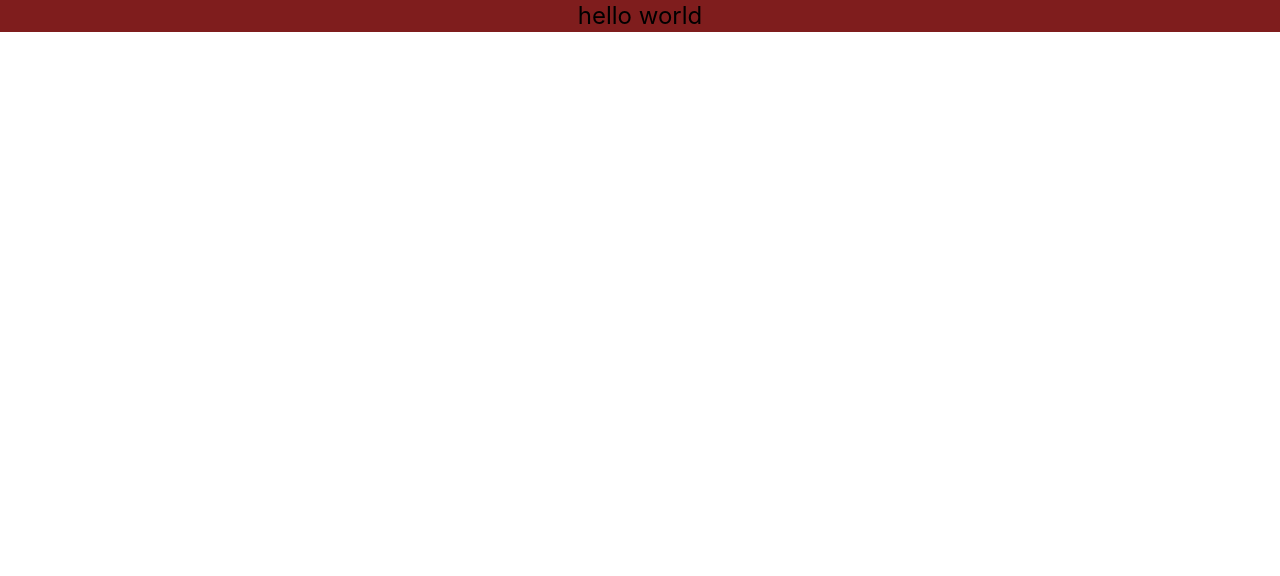
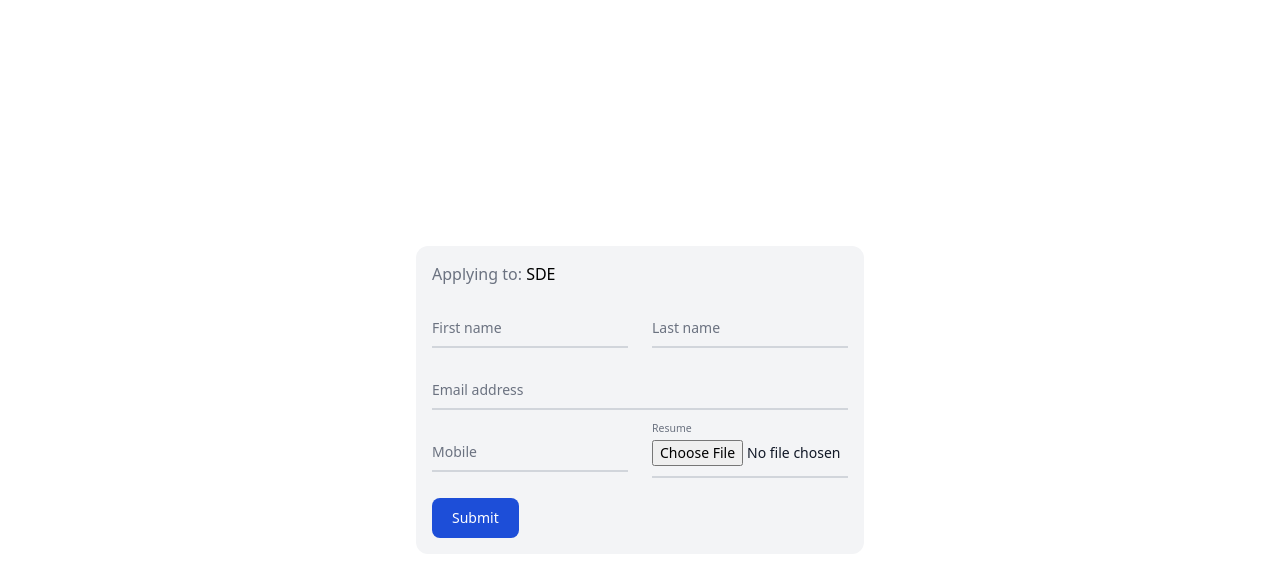
Before and after one commit to yogeshsingh2672000/job-board, a React (Create React App) app: page / in a window 1280 px wide. Shown: the top 576 px of the page. Built offline with nearby package versions, Linux system fonts and the light colour scheme.

Commit message:
add job appy form

```diff
--- a/src/App.css
+++ b/src/App.css
@@ -1,38 +1,3 @@
 .App {
-  text-align: center;
+  padding: 10px;
 }
-
-.App-logo {
-  height: 40vmin;
-  pointer-events: none;
-}
-
-@media (prefers-reduced-motion: no-preference) {
-  .App-logo {
-    animation: App-logo-spin infinite 20s linear;
-  }
-}
-
-.App-header {
-  background-color: #282c34;
-  min-height: 100vh;
-  display: flex;
-  flex-direction: column;
-  align-items: center;
-  justify-content: center;
-  font-size: calc(10px + 2vmin);
-  color: white;
-}
-
-.App-link {
-  color: #61dafb;
-}
-
-@keyframes App-logo-spin {
-  from {
-    transform: rotate(0deg);
-  }
-  to {
-    transform: rotate(360deg);
-  }
-}
--- a/src/App.tsx
+++ b/src/App.tsx
@@ -1,11 +1,12 @@
 import React from "react";
 import logo from "./logo.svg";
 import "./App.css";
+import Layout from "./layout/Layout";
 
 function App() {
   return (
-    <div className="App">
-      <p className="bg-red-900 text-2xl">hello world</p>
+    <div className="App h-screen">
+      <Layout />
     </div>
   );
 }
--- /dev/null
+++ b/src/components/form/Form.tsx
@@ -0,0 +1,141 @@
+import React, { useState, useEffect } from "react";
+
+interface jobProp {
+  job: string;
+}
+
+function Form(props: jobProp) {
+  const { job } = props;
+  const [formData, setFormData] = useState({
+    firstName: "",
+    lastName: "",
+    email: "",
+    mobile: "",
+    file: null as File | null,
+  });
+
+  const handleFileChange = (e: React.ChangeEvent<HTMLInputElement>) => {
+    const file = e.target.files?.[0] || null;
+    setFormData({ ...formData, file });
+  };
+
+  const handleSubmit = () => {
+    if (
+      formData.firstName === "" ||
+      formData.lastName === "" ||
+      formData.email === "" ||
+      formData.mobile === "" ||
+      formData.file === null
+    ) {
+      alert("All fields are required");
+    } else {
+      console.log(formData);
+    }
+  };
+
+  return (
+    <div className="h-full flex justify-center items-center">
+      <div className="max-w-md mx-auto bg-gray-100 p-4 rounded-xl">
+        <div className="mb-5 text-gray-500">
+          Applying to: <span className="text-black">{job}</span>
+        </div>
+        <div className="grid md:grid-cols-2 md:gap-6">
+          <div className="relative z-0 w-full mb-5 group">
+            <input
+              type="text"
+              value={formData.firstName}
+              onChange={(e: React.ChangeEvent<HTMLInputElement>) =>
+                setFormData({ ...formData, firstName: e.target.value })
+              }
+              className="block py-2.5 px-0 w-full text-sm text-gray-900 bg-transparent border-0 border-b-2 border-gray-300 appearance-none  focus:outline-none focus:ring-0 focus:border-blue-600 peer"
+              placeholder=" "
+            />
+            <label
+              htmlFor="floating_first_name"
+              className="peer-focus:font-medium absolute text-sm text-gray-500 duration-300 transform -translate-y-6 scale-75 top-3 -z-10 origin-[0] peer-focus:start-0 rtl:peer-focus:translate-x-1/4 peer-focus:text-blue-600 peer-focus:dark:text-blue-500 peer-placeholder-shown:scale-100 peer-placeholder-shown:translate-y-0 peer-focus:scale-75 peer-focus:-translate-y-6"
+            >
+              First name
+            </label>
+          </div>
+          <div className="relative z-0 w-full mb-5 group">
+            <input
+              type="text"
+              value={formData.lastName}
+              onChange={(e: React.ChangeEvent<HTMLInputElement>) =>
+                setFormData({ ...formData, lastName: e.target.value })
+              }
+              className="block py-2.5 px-0 w-full text-sm text-gray-900 bg-transparent border-0 border-b-2 border-gray-300 appearance-none  focus:outline-none focus:ring-0 focus:border-blue-600 peer"
+              placeholder=" "
+            />
+            <label
+              htmlFor="floating_last_name"
+              className="peer-focus:font-medium absolute text-sm text-gray-500 duration-300 transform -translate-y-6 scale-75 top-3 -z-10 origin-[0] peer-focus:start-0 rtl:peer-focus:translate-x-1/4 peer-focus:text-blue-600 peer-placeholder-shown:scale-100 peer-placeholder-shown:translate-y-0 peer-focus:scale-75 peer-focus:-translate-y-6"
+            >
+              Last name
+            </label>
+          </div>
+        </div>
+        <div className="relative z-0 w-full mb-5 group">
+          <input
+            type="email"
+            value={formData.email}
+            onChange={(e: React.ChangeEvent<HTMLInputElement>) =>
+              setFormData({ ...formData, email: e.target.value })
+            }
+            className="block py-2.5 px-0 w-full text-sm text-gray-900 bg-transparent border-0 border-b-2 border-gray-300 appearance-none focus:outline-none focus:ring-0 focus:border-blue-600 peer"
+            placeholder=" "
+          />
+          <label
+            htmlFor="floating_email"
+            className="peer-focus:font-medium absolute text-sm text-gray-500 duration-300 transform -translate-y-6 scale-75 top-3 -z-10 origin-[0] peer-focus:start-0 rtl:peer-focus:translate-x-1/4 rtl:peer-focus:left-auto peer-focus:text-blue-600 peer-placeholder-shown:scale-100 peer-placeholder-shown:translate-y-0 peer-focus:scale-75 peer-focus:-translate-y-6"
+          >
+            Email address
+          </label>
+        </div>
+        <div className="grid md:grid-cols-2 md:gap-6">
+          <div className="relative z-0 w-full mb-5 group">
+            <input
+              type="tel"
+              value={formData.mobile}
+              onChange={(e: React.ChangeEvent<HTMLInputElement>) =>
+                setFormData({ ...formData, mobile: e.target.value })
+              }
+              className="block py-2.5 px-0 w-full text-sm text-gray-900 bg-transparent border-0 border-b-2 border-gray-300 appearance-none focus:outline-none focus:ring-0 focus:border-blue-600 peer"
+              placeholder=" "
+            />
+            <label
+              htmlFor="floating_phone"
+              className="peer-focus:font-medium absolute text-sm text-gray-500 duration-300 transform -translate-y-6 scale-75 top-3 -z-10 origin-[0] peer-focus:start-0 rtl:peer-focus:translate-x-1/4 peer-focus:text-blue-600 peer-placeholder-shown:scale-100 peer-placeholder-shown:translate-y-0 peer-focus:scale-75 peer-focus:-translate-y-6"
+            >
+              Mobile
+            </label>
+          </div>
+          <div className="relative z-0 w-full mb-5 group">
+            <input
+              type="file"
+              onChange={handleFileChange}
+              className="block py-2.5 px-0 w-full text-sm text-gray-900 bg-transparent border-0 border-b-2 border-gray-300 appearance-none focus:outline-none focus:ring-0 focus:border-blue-600 peer"
+              placeholder=" "
+              accept=".pdf"
+            />
+            <label
+              htmlFor="floating_company"
+              className="peer-focus:font-medium absolute text-sm text-gray-500 duration-300 transform -translate-y-6 scale-75 top-3 -z-10 origin-[0] peer-focus:start-0 rtl:peer-focus:translate-x-1/4 peer-focus:text-blue-600 peer-focus:dark:text-blue-500 peer-placeholder-shown:scale-100 peer-placeholder-shown:translate-y-0 peer-focus:scale-75 peer-focus:-translate-y-6"
+            >
+              Resume
+            </label>
+          </div>
+        </div>
+        <button
+          type="button"
+          onClick={handleSubmit}
+          className="text-white bg-blue-700 hover:bg-blue-800 focus:ring-4 focus:outline-none focus:ring-blue-300 font-medium rounded-lg text-sm w-full sm:w-auto px-5 py-2.5 text-center"
+        >
+          Submit
+        </button>
+      </div>
+    </div>
+  );
+}
+
+export default Form;
--- a/src/index.css
+++ b/src/index.css
@@ -2,7 +2,7 @@
 @tailwind components;
 @tailwind utilities;
 
-body {
+/* body {
   margin: 0;
   font-family: -apple-system, BlinkMacSystemFont, "Segoe UI", "Roboto", "Oxygen",
     "Ubuntu", "Cantarell", "Fira Sans", "Droid Sans", "Helvetica Neue",
@@ -14,4 +14,4 @@ body {
 code {
   font-family: source-code-pro, Menlo, Monaco, Consolas, "Courier New",
     monospace;
-}
+} */
--- /dev/null
+++ b/src/layout/Layout.tsx
@@ -0,0 +1,12 @@
+import React from "react";
+import Form from "../components/form/Form";
+
+function Layout() {
+  return (
+    <>
+      <Form job={"SDE"} />
+    </>
+  );
+}
+
+export default Layout;
```
